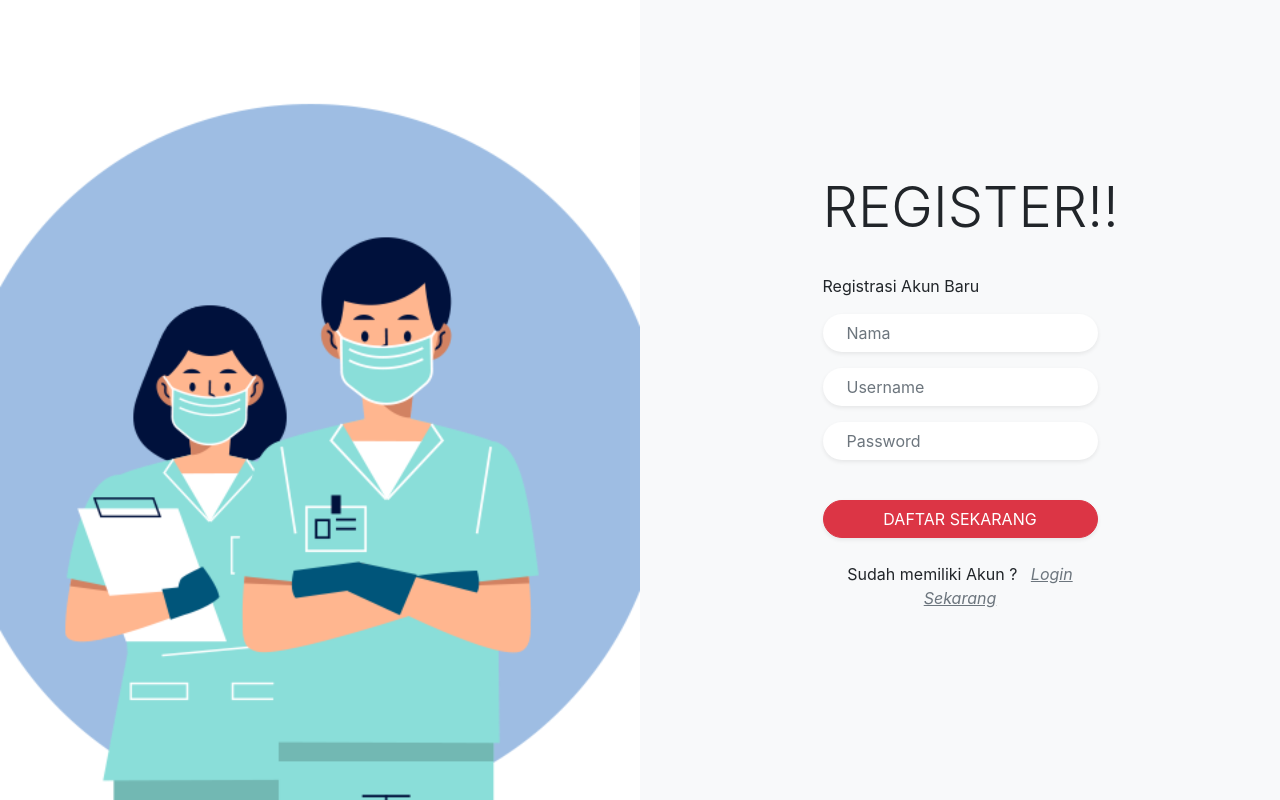
After one commit to Alvier23/spo-perawat, a PHP site: page /register.php in a window 1280 px wide. The commit adds this page. Run offline with PHP 8.4, Linux system fonts and the light colour scheme.

Commit message:
update fitur website

```diff
--- a/admin/koneksi.php
+++ b/admin/koneksi.php
@@ -1,6 +1,6 @@
 <?php
 // dev conn
-// $koneksi = mysqli_connect("localhost", "root", "", "keperawatan");
+$koneksi = mysqli_connect("localhost", "root", "", "keperawatan");
 
-// production
-$koneksi = mysqli_connect("sql6.freemysqlhosting.net", "sql6505721", "sHE387tuGR", "sql6505721");
+// // production
+// $koneksi = mysqli_connect("sql6.freemysqlhosting.net", "sql6505721", "sHE387tuGR", "sql6505721");
--- a/download.php
+++ b/download.php
@@ -18,5 +18,6 @@ if (file_exists($namaFile)) {
 } else {
     echo "<script>
     alert('File tidak ada');
+    document.location.href = 'index.php';
     </script>";
 }
--- a/koneksi.php
+++ b/koneksi.php
@@ -1,6 +1,5 @@
 <?php
-// dev conn
-// $koneksi = mysqli_connect("localhost", "root", "", "keperawatan");
+$koneksi = mysqli_connect("localhost", "root", "", "keperawatan");
 
-// production
-$koneksi = mysqli_connect("sql6.freemysqlhosting.net", "sql6505721", "sHE387tuGR", "sql6505721");
+// // production
+// $koneksi = mysqli_connect("sql6.freemysqlhosting.net", "sql6505721", "sHE387tuGR", "sql6505721");
--- /dev/null
+++ b/logout.php
@@ -0,0 +1,4 @@
+<?php
+session_start();
+session_destroy();
+header("Location: login.php");
--- /dev/null
+++ b/register.php
@@ -0,0 +1,93 @@
+<!doctype html>
+<html lang="en">
+
+<head>
+    <meta charset="utf-8">
+    <meta name="viewport" content="width=device-width, initial-scale=1, shrink-to-fit=no">
+    <meta name="description" content="">
+    <meta name="author" content="Mark Otto, Jacob Thornton, and Bootstrap contributors">
+    <meta name="generator" content="Hugo 0.88.1">
+    <title>Registrasi - SPO Keperawatan</title>
+
+    <!-- Bootstrap core CSS -->
+    <link rel="stylesheet" href="https://cdn.jsdelivr.net/npm/bootstrap@4.6.1/dist/css/bootstrap.min.css" integrity="sha384-zCbKRCUGaJDkqS1kPbPd7TveP5iyJE0EjAuZQTgFLD2ylzuqKfdKlfG/eSrtxUkn" crossorigin="anonymous">
+    <style>
+        .login,
+        .image {
+            min-height: 100vh
+        }
+
+        .bg-image {
+            background-image: url('assets/img/admin.png');
+            background-size: cover;
+            background-position: center center
+        }
+    </style>
+</head>
+
+<body>
+    <div class="container-fluid">
+        <div class="row no-gutter">
+            <div class="col-md-6 d-none d-md-flex bg-image"></div>
+            <div class="col-md-6 bg-light">
+                <div class="login d-flex align-items-center py-5">
+                    <div class="container">
+                        <div class="row">
+                            <div class="col-lg-7 col-xl-6 mx-auto">
+                                <h3 class="display-4">REGISTER!!</h3> <br>
+                                <p>Registrasi Akun Baru</p>
+                                <form action="" method="POST">
+                                    <div class="form-group mb-3">
+                                        <input name="nama" id="inputNama" type="text" placeholder="Nama" required="" autofocus="" class="form-control rounded-pill border-0 shadow-sm px-4">
+                                    </div>
+                                    <div class="form-group mb-3">
+                                        <input name="username" id="inputUsername" type="text" placeholder="Username" required="" autofocus="" class="form-control rounded-pill border-0 shadow-sm px-4">
+                                    </div>
+                                    <div class="form-group mb-3">
+                                        <input name="password" id="inputPassword" type="password" placeholder="Password" required="" class="form-control rounded-pill border-0 shadow-sm px-4 text-danger"><br>
+                                    </div>
+                                    <button type="submit" name="submit" class="btn btn-danger btn-block text-uppercase mb-2 rounded-pill shadow-sm">Daftar Sekarang</button>
+                                </form>
+                                <div class="text-center d-flex justify-content-between mt-4">
+                                    <p> Sudah memiliki Akun ? &nbsp<a href="login.php" class="font-italic text-muted"> <u>Login Sekarang</u></a></p>
+                                </div>
+                            </div>
+                        </div>
+                    </div>
+                </div>
+            </div>
+        </div>
+    </div>
+
+    <script src="https://cdn.jsdelivr.net/npm/jquery@3.5.1/dist/jquery.slim.min.js" integrity="sha384-DfXdz2htPH0lsSSs5nCTpuj/zy4C+OGpamoFVy38MVBnE+IbbVYUew+OrCXaRkfj" crossorigin="anonymous"></script>
+    <script src="https://cdn.jsdelivr.net/npm/bootstrap@4.6.1/dist/js/bootstrap.bundle.min.js" integrity="sha384-fQybjgWLrvvRgtW6bFlB7jaZrFsaBXjsOMm/tB9LTS58ONXgqbR9W8oWht/amnpF" crossorigin="anonymous"></script>
+
+</body>
+
+</html>
+
+<!-- fungsi register -->
+
+<?php
+include "koneksi.php";
+
+if (isset($_POST['submit'])) {
+    $nama = $_POST['nama'];
+    $username = $_POST['username'];
+    $password = $_POST['password'];
+    mysqli_query($koneksi, "INSERT INTO user VALUES(NULL,'$nama','$username','$password')");
+
+    if (mysqli_affected_rows($koneksi) > 0) {
+        echo "<script>
+              alert('Anda berhasil register');
+              document.location.href = 'login.php';
+              </script>";
+    } else {
+        echo "<script>
+        alert('Anda gagal Register');
+        document.location.href = 'register.php';
+        </script>";
+    }
+}
+
+?>
```
Also changed, not shown: anak-dan-bayi.php (+9 -1 lines), gawat-darurat-kritis.php (+9 -1 lines), index.php (+10 -1 lines), login.php (added, +95 -0 lines), maternitas.php (+9 -1 lines), medika-bedah.php (+9 -1 lines), umum.php (+9 -1 lines), composer.json (deleted).
